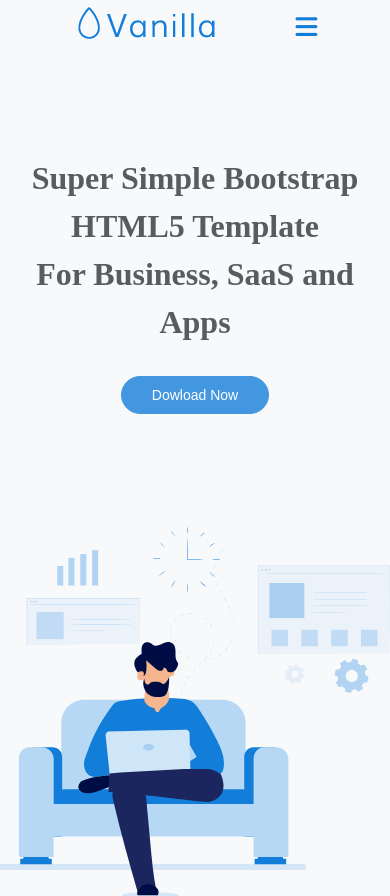
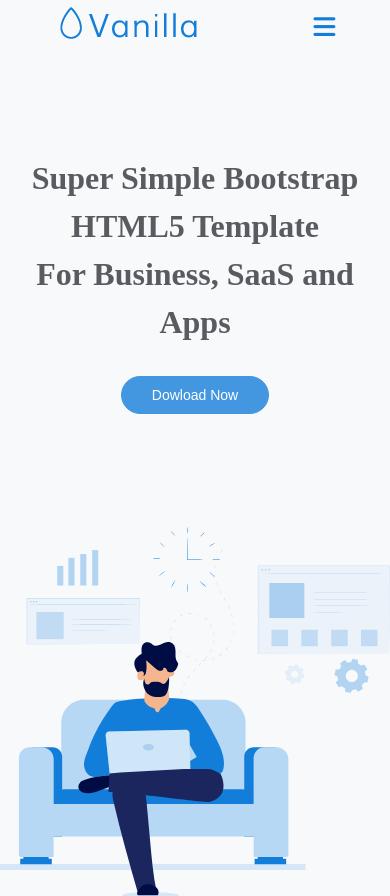
Before and after one commit to narek-webdev/sass-layout, a plain HTML site: page index.html in a window 390 px wide. Shown: the top 896 px of the page. Drawn offline with Linux system fonts and the light colour scheme.

Commit message:
change_header_flex

```diff
--- a/scss/_components.scss
+++ b/scss/_components.scss
@@ -339,4 +339,8 @@
     .feature__title {
         font-size: 30px;
     }
+
+    .header {
+        justify-content: space-around;
+    }
 }
```
Also changed, not shown: css/main.css, 1 other file.
